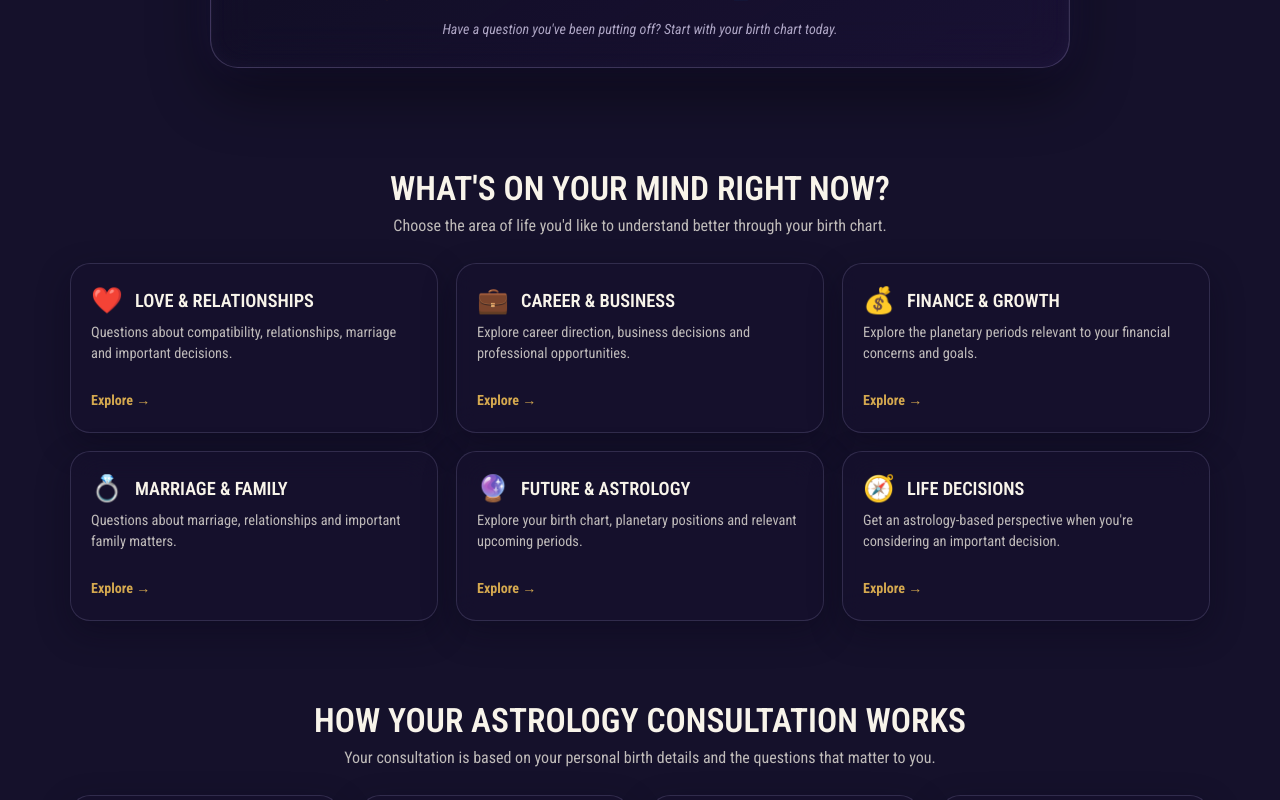
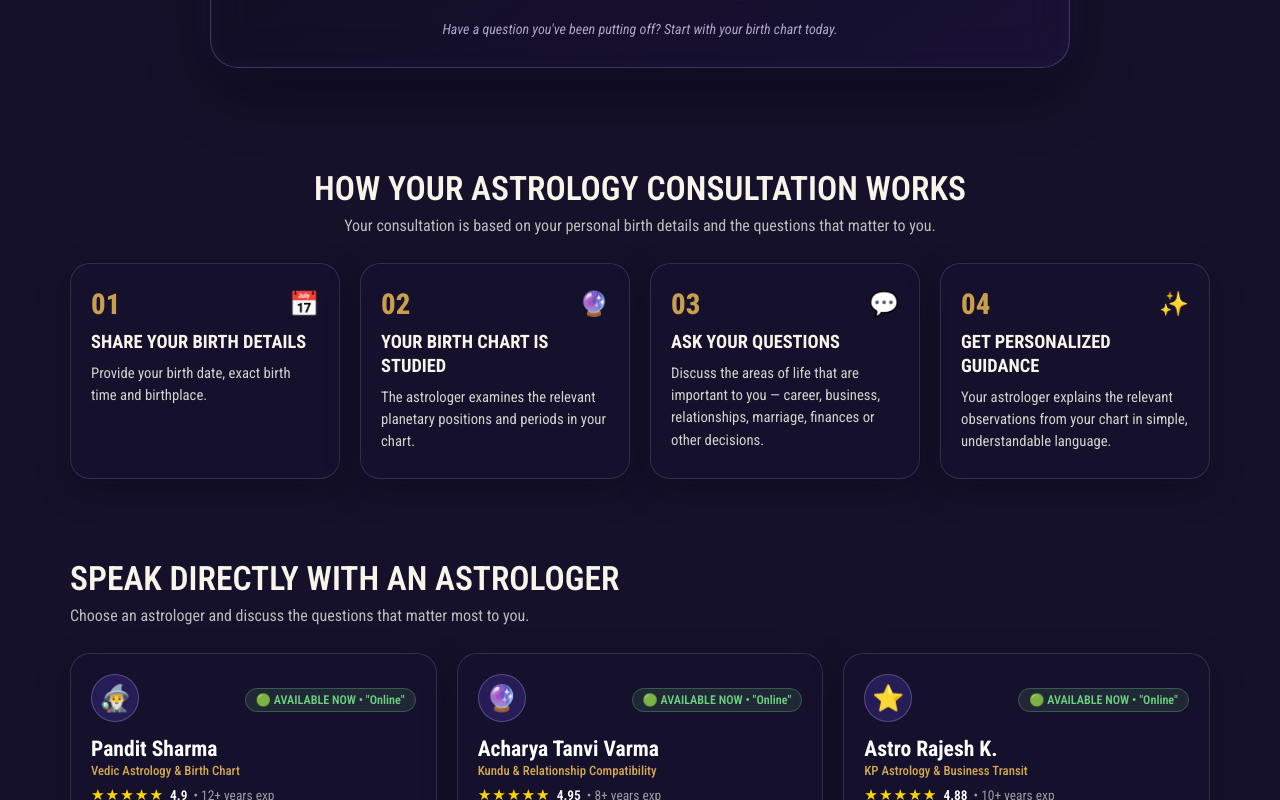
Before and after one commit to sidsahu4570-droid/novasathi-landing-page, a React (Vite) app: page / in a window 1280 px wide. Shown: the part 1300-2100 px from the top of the page. Built offline with nearby package versions, Linux system fonts and the light colour scheme; no server answers.

Commit message:
feat: Further streamline landing page by 20% removing ProblemSelector grid while keeping Hero urgency card and countdown 100% intact

```diff
--- a/src/App.jsx
+++ b/src/App.jsx
@@ -2,7 +2,6 @@ import React, { useState } from 'react';
 import CosmicBackground from './components/cosmic/CosmicBackground';
 import Navbar from './components/landing/Navbar';
 import Hero from './components/landing/Hero';
-import ProblemSelector from './components/landing/ProblemSelector';
 import HowItWorks from './components/landing/HowItWorks';
 import ExpertProfiles from './components/landing/ExpertProfiles';
 import VideoTestimonials from './components/landing/VideoTestimonials';
@@ -66,7 +65,6 @@ export default function App() {
         <div className="landing-overlay">
           <Navbar onOpenModal={handleOpenModal} />
           <Hero onOpenModal={handleOpenModal} />
-          <ProblemSelector onOpenModal={handleOpenModal} />
           <HowItWorks />
           <ExpertProfiles onOpenModal={handleOpenModal} />
           <VideoTestimonials onOpenModal={handleOpenModal} />
```
